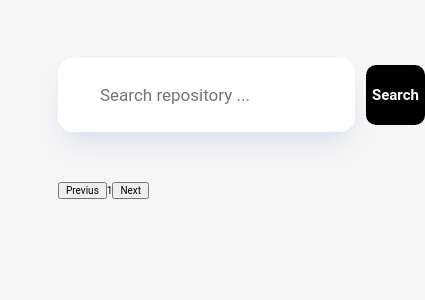
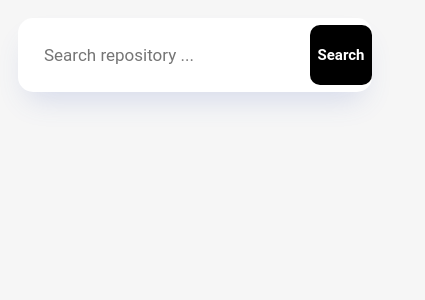
Before and after one commit to AlexLopezDevelop/github-search, a React (Vite) app: page / in a window 390 px wide. Shown: the top 300 px of the page, 425 px wide, since content can reach past the window. Built offline with nearby package versions, Linux system fonts and the light colour scheme.

Commit message:
fixed: responsive

```diff
--- a/src/App.tsx
+++ b/src/App.tsx
@@ -1,4 +1,4 @@
-import React, {useRef, useState} from 'react'
+import React, {useEffect, useRef, useState} from 'react'
 import styled from "styled-components";
 import {RepoProps} from "./types/repo";
 import {RepoCard} from "./components/repoCard";
@@ -13,15 +13,19 @@ function App() {
     const [currentPage, setCurrentPage] = useState(1);
     const [totalPages, setTotalPages] = useState(0);
 
-    const handleNextPage = () => {
+    useEffect(() => {
+        findRepo().then(r => console.log('serach'));
+    }, [currentPage]);
+
+    const handleNextPage = async () => {
         if (totalPages > currentPage) {
-            setCurrentPage(currentPage + 1)
+            await setCurrentPage(currentPage + 1)
         }
     }
 
-    const handlePreviusPage = () => {
+    const handlePreviusPage = async () => {
         if (currentPage > 1) {
-            setCurrentPage(currentPage - 1)
+            await setCurrentPage(currentPage - 1)
         }
     }
 
@@ -37,6 +41,10 @@ function App() {
 
     async function fetchRepo(repoName: string) {
         try {
+            if (!repoName || !totalRepositoriesPerPage || !currentPage) {
+                return;
+            }
+
             const response = await fetch(`https://api.github.com/search/repositories?q=${repoName}&per_page=${totalRepositoriesPerPage}&page=${currentPage}`)
             const data = await response.json()
 
@@ -64,7 +72,8 @@ function App() {
             })
 
             setRepos(repos)
-            const totalPages = Math.ceil(data.total_count/totalRepositoriesPerPage)
+
+            const totalPages = Math.ceil(data.total_count / totalRepositoriesPerPage)
             setTotalPages(totalPages)
 
         } catch (e) {
@@ -90,16 +99,30 @@ function App() {
                     />
                     <SubmitBtn type="submit">Search</SubmitBtn>
                 </InputArea>
-                <RepoList>
-                    {repos.map((repo: RepoProps, index) => (
-                        <RepoCard key={index} repo={repo} />
-                    ))}
-                </RepoList>
-                <div>
-                    <button onClick={handlePreviusPage}>Previus</button>
-                    <span>{currentPage}</span>
-                    <button onClick={handleNextPage}>Next</button>
-                </div>
+                <RepoContainer>
+                    <RepoList>
+                        {repos.map((repo: RepoProps, index) => (
+                            <RepoCard key={repo.id} repo={repo}/>
+                        ))}
+                    </RepoList>
+                </RepoContainer>
+
+                {repos.length > 0 && <PaginationContainer>
+                    <PaginationButton onClick={async (e) => {
+                        e.preventDefault();
+                        await handlePreviusPage();
+                    }
+                    }>Previous
+                    </PaginationButton>
+                    <PageNumber>{currentPage}</PageNumber>
+                    <PaginationButton onClick={async (e) => {
+                        e.preventDefault();
+                        await handleNextPage();
+                    }
+                    }>Next
+                    </PaginationButton>
+                </PaginationContainer>
+                }
             </Content>
         </Container>
     )
@@ -110,17 +133,20 @@ export default App
 const Container = styled.div`
   height: 100%;
   width: 100%;
-  margin: auto;
 `
 
 const Content = styled.div`
   margin: 0 auto;
   max-width: 800px;
   padding: 5rem;
+
+  @media only screen and (max-width: 768px) {
+    max-width: 100%;
+    padding: 1rem;
+  }
 `
 
 const InputArea = styled.form`
-  margin: 0 auto;
   border-radius: 1.5rem;
   background: white;
   box-shadow: 0px 16px 30px -10px rgba(70, 96, 187, 0.198567);
@@ -129,9 +155,7 @@ const InputArea = styled.form`
   display: flex;
   align-items: center;
   justify-content: space-between;
-  padding: 0.7rem 0.7rem 0.7rem 1.6rem;
-  transition: height 0.3s ease;
-  position: relative;
+  padding: 0.7rem 0;
 `;
 
 const Input = styled.input`
@@ -164,10 +188,38 @@ const SubmitBtn = styled.button`
   }
 `;
 
+const RepoContainer = styled.div`
+  margin: 0 auto;
+`
+
 const RepoList = styled.div`
   display: grid;
   grid-template-columns: repeat(1, 1fr);
   grid-gap: 2.4rem;
   padding: 5rem 0 0 0;
-  margin: 0 auto;
+  width: 100%;
 `
+
+const PaginationContainer = styled.div`
+  display: flex;
+  align-items: center;
+  justify-content: center;
+  margin: 2rem 0;
+`
+
+const PaginationButton = styled.button`
+  background: black;
+  border: none;
+  height: 100%;
+  font-size: 1.5rem;
+  padding: 0.5rem 1rem;
+  border-radius: 0.5rem;
+  color: #fff;
+  cursor: pointer;
+  width: 8.4rem;
+  margin: 0 1rem;
+`
+const PageNumber = styled.span`
+  font-size: 1.5rem;
+  margin: 0 1rem
+`
--- a/src/components/repoCard.tsx
+++ b/src/components/repoCard.tsx
@@ -4,9 +4,8 @@ import {RepoDataProps} from "../types/repo";
 import {dateAgo} from "../formatter";
 
 export const RepoCard = ({repo}: RepoDataProps) => {
-    console.log(repo)
     return (
-            <Container>
+            <Container key={repo.id}>
                 <Link href={repo.html_url} target="_blank">
                 <RepoHeader>
                     <RepoOwner>
@@ -40,11 +39,15 @@ export const RepoCard = ({repo}: RepoDataProps) => {
 
 const Container = styled.div`
   box-shadow: 0px 5px 10px -10px rgba(70, 96, 187, 0.198567);
-  width: 100%;
   border-radius: 0.5rem;
   background: #fff;
   padding: 3rem 2.7rem;
   margin-bottom: 2.4rem;
+  font-size: 1.4rem;
+
+  @media (max-width: 768px) {
+    font-size: 1.2rem;
+  }
 `
 
 const RepoHeader = styled.div`
@@ -54,7 +57,6 @@ const RepoHeader = styled.div`
 `
 
 const RepoName = styled.h2`
-  font-size: 2.4rem;
   font-weight: 700;
   color: #1a1a1a;
 `
@@ -76,16 +78,18 @@ const OwnerName = styled.span`
   font-size: 1.6rem;
   font-weight: 500;
   color: #1a1a1a;
+
+  @media (max-width: 768px) {
+    font-size: 1.4rem;
+  }
 `
 
 const Time = styled.span`
-  font-size: 1.4rem;
   font-weight: 400;
   color: #1a1a1a;
 `
 
 const TimeUpdated = styled.span`
-  font-size: 1.4rem;
   font-weight: 400;
   color: #709bd0;
 `
@@ -102,6 +106,10 @@ const RepoDescription = styled.p`
   font-weight: 400;
   color: #1a1a1a;
   margin: 1.6rem 0;
+
+  @media (max-width: 768px) {
+    font-size: 1.2rem;
+  }
 `
 
 const RepoFooter = styled.div`
@@ -119,7 +127,6 @@ const RepoTopics = styled.div`
 `
 
 const Topic = styled.span`
-  font-size: 1.4rem;
   font-weight: 500;
   background: rgba(112, 155, 208, 0.2);
   color: #709bd0;
@@ -129,7 +136,6 @@ const Topic = styled.span`
 `
 
 const RepoLanguage = styled.span`
-  font-size: 1.4rem;
   font-weight: 500;
   color: #1a1a1a;
 `
@@ -149,7 +155,6 @@ const StarIcon = styled.img.attrs({
 `
 
 const StarCount = styled.span`
-  font-size: 1.4rem;
   font-weight: 500;
   color: #1a1a1a;
 `
--- a/src/main.tsx
+++ b/src/main.tsx
@@ -21,8 +21,8 @@ const GlobalStyle = createGlobalStyle`
 `
 
 ReactDOM.createRoot(document.getElementById('root') as HTMLElement).render(
-  <React.StrictMode>
+  <>
       <GlobalStyle />
     <App />
-  </React.StrictMode>,
+  </>,
 )
```
